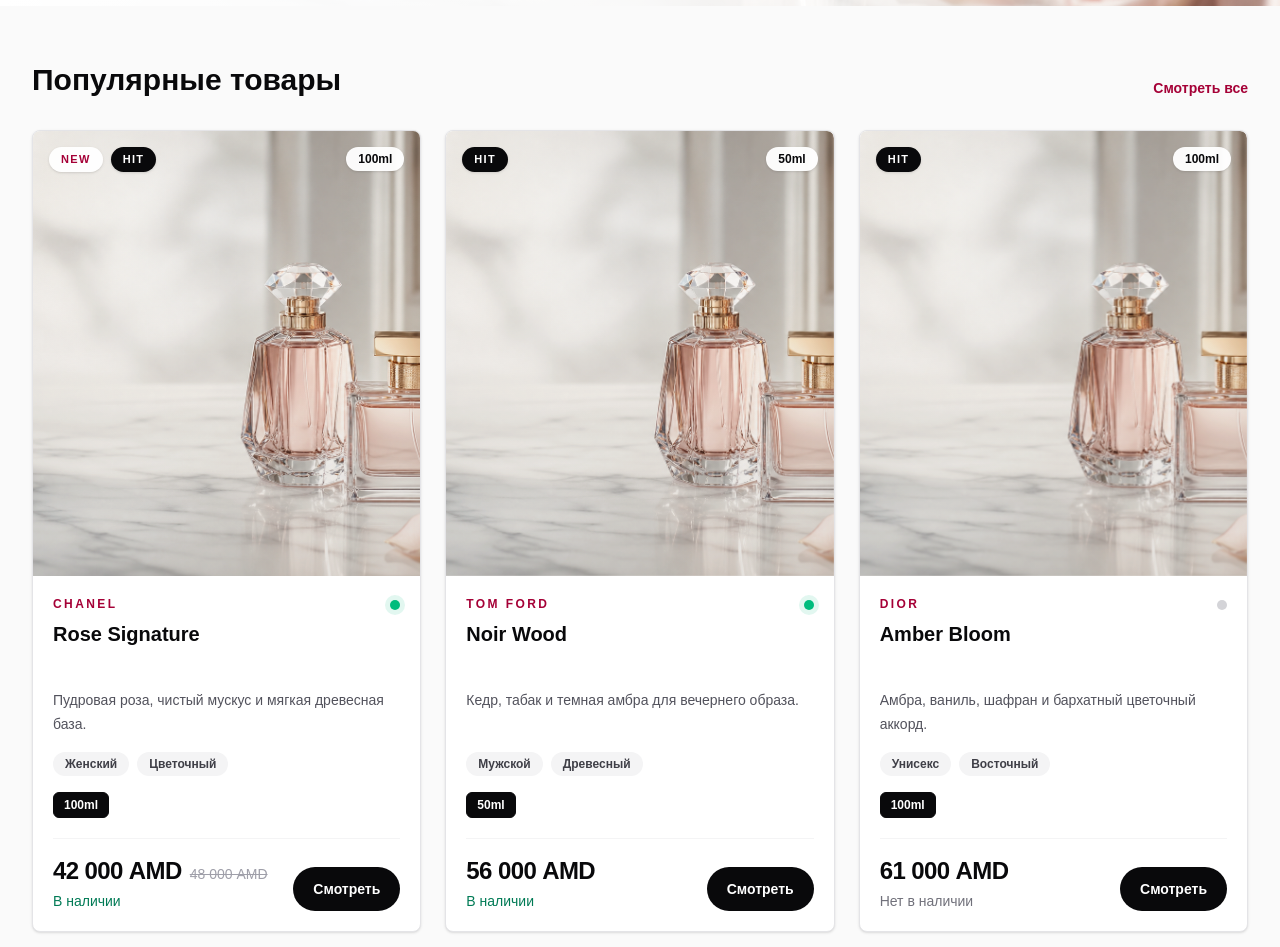
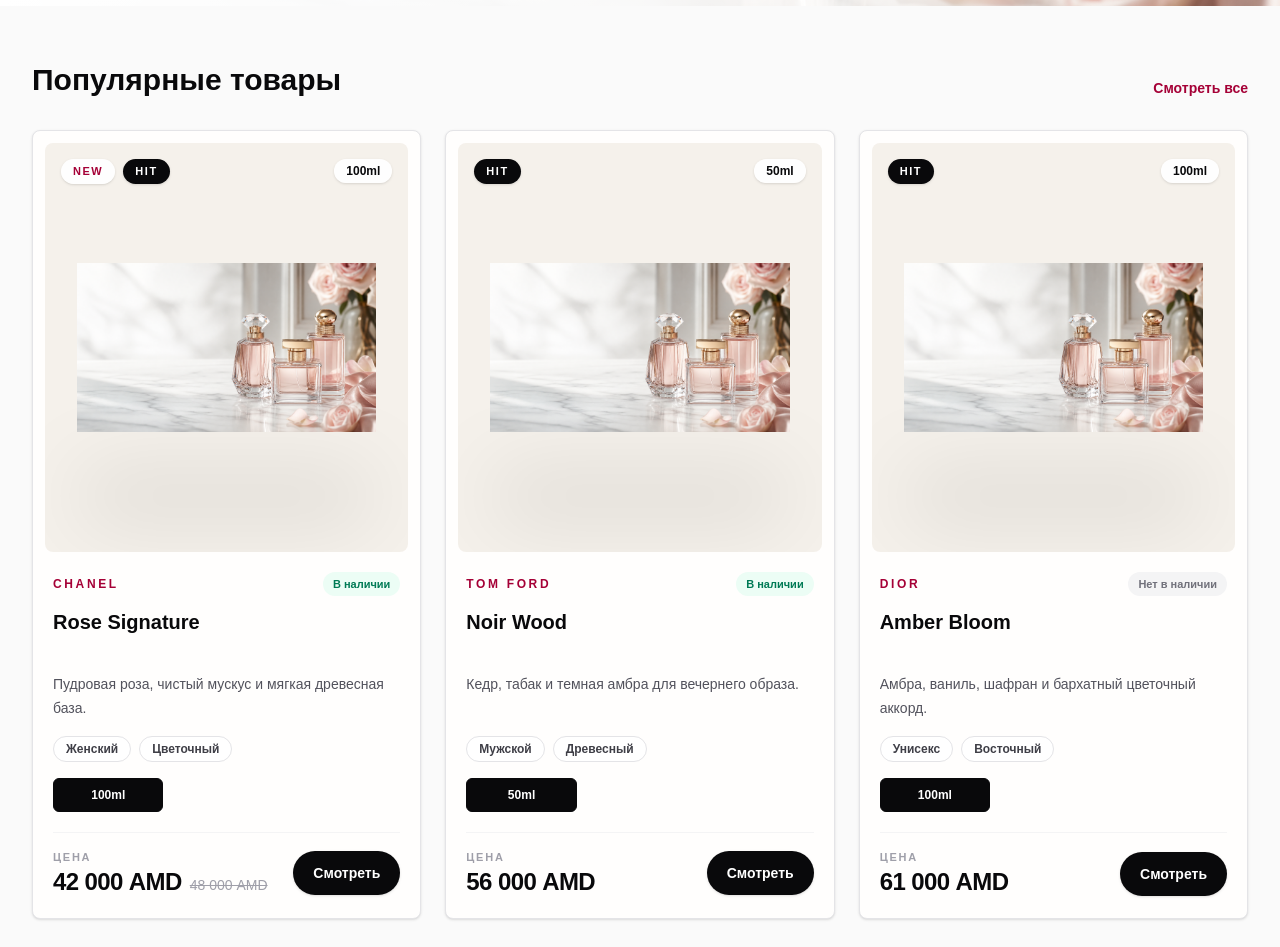
Before and after one commit to ArtemMartirosian/aroma-front, a Next.js app: page / in a window 1280 px wide. Shown: the part 745-1692 px from the top of the page. Built offline with nearby package versions, Linux system fonts and the light colour scheme; no server answers.

Commit message:
Polish product card layout

```diff
--- a/src/components/catalog/ProductCard.tsx
+++ b/src/components/catalog/ProductCard.tsx
@@ -20,28 +20,27 @@
   const availabilityLabel = product.isAvailable ? "В наличии" : "Нет в наличии";
 
   return (
-    <article className="group overflow-hidden rounded-lg border border-zinc-200 bg-white shadow-sm transition duration-300 hover:-translate-y-1 hover:border-zinc-300 hover:shadow-[0_22px_60px_rgba(24,24,27,0.13)]">
-      <Link
-        href={`/products/${product.slug}`}
-        className="relative block aspect-[4/4.6] overflow-hidden bg-[#f4f1ed]"
-      >
-        <div className="absolute inset-0 bg-[radial-gradient(circle_at_50%_20%,rgba(255,255,255,0.95),rgba(244,241,237,0.18)_45%,rgba(24,24,27,0.08)_100%)]" />
+    <article className="group overflow-hidden rounded-lg border border-zinc-200 bg-[#fffefd] shadow-sm transition duration-300 hover:-translate-y-1 hover:border-zinc-300 hover:shadow-[0_24px_70px_rgba(24,24,27,0.14)]">
+      <Link href={`/products/${product.slug}`} className="block">
+        <div className="relative m-3 aspect-[4/4.5] overflow-hidden rounded-lg bg-[#f5f1eb]">
+          <div className="absolute inset-x-8 bottom-8 h-12 rounded-full bg-zinc-950/10 blur-2xl transition duration-500 group-hover:bg-rose-900/15" />
           <Image
             src={imageUrl(product.mainImage)}
             alt={product.name}
             fill
             sizes="(min-width: 1280px) 33vw, (min-width: 768px) 50vw, 100vw"
-          className="object-cover mix-blend-multiply transition duration-700 group-hover:scale-105"
+            className="object-contain p-8 transition duration-700 group-hover:scale-105"
           />
+
           <div className="absolute inset-x-0 top-0 flex items-start justify-between gap-3 p-4">
             <div className="flex flex-wrap gap-2">
               {product.isNew ? (
-              <span className="rounded-full bg-white/95 px-3 py-1 text-[11px] font-semibold uppercase tracking-[0.12em] text-rose-800 shadow-sm">
+                <span className="rounded-full bg-white/95 px-3 py-1 text-[11px] font-semibold uppercase tracking-[0.14em] text-rose-800 shadow-sm">
                   New
                 </span>
               ) : null}
               {product.isFeatured ? (
-              <span className="rounded-full bg-zinc-950 px-3 py-1 text-[11px] font-semibold uppercase tracking-[0.12em] text-white shadow-sm">
+                <span className="rounded-full bg-zinc-950 px-3 py-1 text-[11px] font-semibold uppercase tracking-[0.14em] text-white shadow-sm">
                   Hit
                 </span>
               ) : null}
@@ -50,57 +49,62 @@
               {hasMultipleVariants ? `${variants.length} объема` : product.volume}
             </span>
           </div>
-        <div className="absolute inset-x-4 bottom-4 translate-y-3 rounded-lg bg-white/90 px-4 py-3 opacity-0 shadow-xl backdrop-blur transition duration-300 group-hover:translate-y-0 group-hover:opacity-100">
-          <p className="text-xs font-semibold uppercase tracking-[0.18em] text-zinc-500">
-            Быстрый просмотр
-          </p>
-          <p className="mt-1 text-sm font-medium text-zinc-900">
-            Открыть аромат и выбрать объем
-          </p>
+
+          <div className="absolute inset-x-4 bottom-4 flex translate-y-3 items-center justify-between gap-3 rounded-lg border border-white/70 bg-white/90 px-4 py-3 opacity-0 shadow-xl backdrop-blur transition duration-300 group-hover:translate-y-0 group-hover:opacity-100">
+            <span className="text-xs font-semibold uppercase tracking-[0.18em] text-zinc-500">
+              Подробнее
+            </span>
+            <span className="rounded-full bg-zinc-950 px-3 py-1 text-xs font-semibold text-white">
+              Выбрать
+            </span>
+          </div>
         </div>
       </Link>
 
-      <div className="p-5">
-        <div className="flex items-start justify-between gap-4">
-          <div className="min-w-0">
-            <p className="text-xs font-semibold uppercase tracking-[0.2em] text-rose-800">
+      <div className="px-5 pb-5 pt-2">
+        <div className="flex items-center justify-between gap-3">
+          <p className="truncate text-xs font-semibold uppercase tracking-[0.22em] text-rose-800">
             {product.brand?.name}
           </p>
-            <h3 className="mt-2 line-clamp-2 min-h-[3.5rem] text-xl font-semibold leading-7 text-zinc-950">
-              {product.name}
-            </h3>
-          </div>
           <span
             className={
               product.isAvailable
-                ? "mt-1 inline-flex h-2.5 w-2.5 shrink-0 rounded-full bg-emerald-500 shadow-[0_0_0_5px_rgba(16,185,129,0.12)]"
-                : "mt-1 inline-flex h-2.5 w-2.5 shrink-0 rounded-full bg-zinc-300"
+                ? "inline-flex shrink-0 items-center rounded-full bg-emerald-50 px-2.5 py-1 text-[11px] font-semibold text-emerald-700"
+                : "inline-flex shrink-0 items-center rounded-full bg-zinc-100 px-2.5 py-1 text-[11px] font-semibold text-zinc-500"
             }
             aria-label={availabilityLabel}
-          />
+          >
+            {availabilityLabel}
+          </span>
         </div>
 
-        <p className="mt-3 line-clamp-2 min-h-[3rem] text-sm leading-6 text-zinc-600">
+        <h3 className="mt-3 line-clamp-2 min-h-[3.5rem] text-xl font-semibold leading-7 text-zinc-950">
+          <Link href={`/products/${product.slug}`} className="hover:text-rose-800">
+            {product.name}
+          </Link>
+        </h3>
+
+        <p className="mt-2 line-clamp-2 min-h-[3rem] text-sm leading-6 text-zinc-600">
           {product.shortDescription}
         </p>
 
         <div className="mt-4 flex flex-wrap gap-2">
-          <span className="rounded-full bg-zinc-100 px-3 py-1 text-xs font-semibold text-zinc-700">
+          <span className="rounded-full border border-zinc-200 bg-white px-3 py-1 text-xs font-semibold text-zinc-700">
             {genderLabels[product.gender]}
           </span>
-          <span className="rounded-full bg-zinc-100 px-3 py-1 text-xs font-semibold text-zinc-700">
+          <span className="rounded-full border border-zinc-200 bg-white px-3 py-1 text-xs font-semibold text-zinc-700">
             {fragranceLabels[product.fragranceType]}
           </span>
         </div>
 
-        <div className="mt-4 flex flex-wrap gap-2">
+        <div className="mt-4 grid grid-cols-3 gap-2">
           {variants.slice(0, 4).map((variant) => (
             <span
               key={variant.volume}
               className={
                 variant.volume === lowestVariant.volume
-                  ? "rounded-md border border-zinc-950 bg-zinc-950 px-2.5 py-1 text-xs font-semibold text-white"
-                  : "rounded-md border border-zinc-200 bg-white px-2.5 py-1 text-xs font-semibold text-zinc-700"
+                  ? "rounded-md border border-zinc-950 bg-zinc-950 px-2.5 py-2 text-center text-xs font-semibold text-white"
+                  : "rounded-md border border-zinc-200 bg-white px-2.5 py-2 text-center text-xs font-semibold text-zinc-700"
               }
             >
               {variant.volume}
@@ -108,11 +112,14 @@
           ))}
         </div>
 
-        <div className="mt-5 flex items-end justify-between gap-4 border-t border-zinc-100 pt-4">
+        <div className="mt-5 flex items-center justify-between gap-4 border-t border-zinc-100 pt-4">
           <div>
+            <p className="text-[11px] font-semibold uppercase tracking-[0.16em] text-zinc-400">
+              {hasMultipleVariants ? "Цена от" : "Цена"}
+            </p>
             <div className="flex flex-wrap items-baseline gap-2">
               <p className="text-2xl font-semibold tracking-tight text-zinc-950">
-                {hasMultipleVariants ? `от ${formatPrice(lowestVariant.price)}` : formatPrice(product.price)}
+                {formatPrice(lowestVariant.price)}
               </p>
               {lowestVariant.oldPrice ? (
                 <p className="text-sm text-zinc-400 line-through">
@@ -120,19 +127,15 @@
                 </p>
               ) : null}
             </div>
-            <p className={product.isAvailable ? "mt-1 text-sm text-emerald-700" : "mt-1 text-sm text-zinc-500"}>
-              {availabilityLabel}
-            </p>
           </div>
           <Link
             href={`/products/${product.slug}`}
-            className="shrink-0 rounded-full bg-zinc-950 px-5 py-3 text-sm font-semibold text-white transition hover:bg-rose-800"
+            className="shrink-0 rounded-full bg-zinc-950 px-5 py-3 text-sm font-semibold text-white shadow-sm transition hover:bg-rose-800 hover:shadow-lg"
           >
             Смотреть
           </Link>
         </div>
       </div>
-
     </article>
   );
 }
```
Lines whose indentation alone changed are shown as unchanged.
